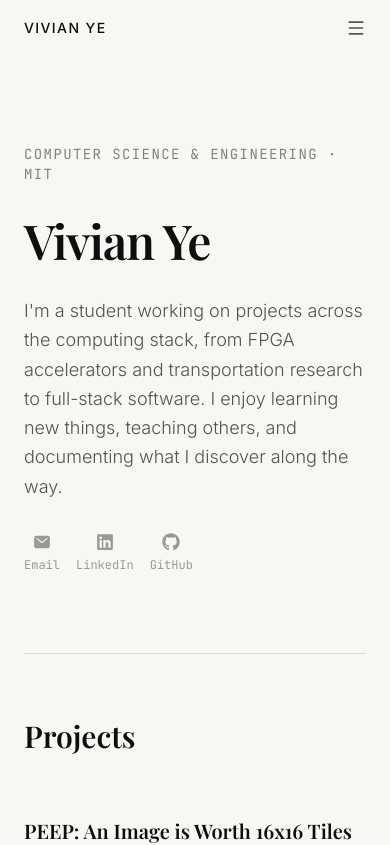
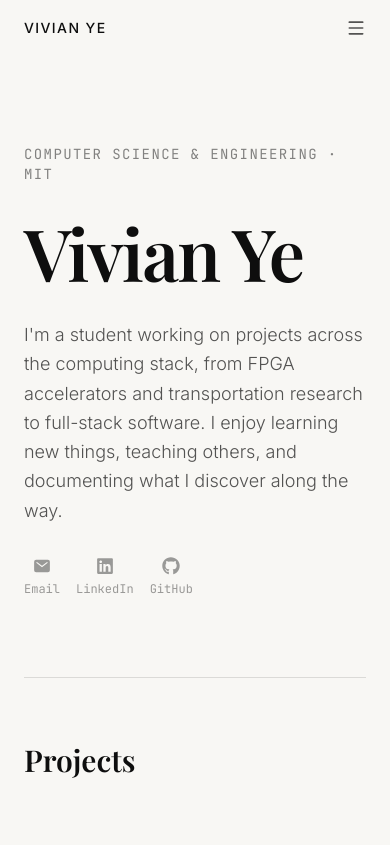
Before and after one commit to vvaye/vvaye.github.io, a React (Vite) app: page / in a window 390 px wide. Shown: the top 845 px of the page. Built offline with nearby package versions, Linux system fonts and the light colour scheme; a web font is replaced by a local one.

Commit message:
hero main header changes

```diff
--- a/src/app/App.tsx
+++ b/src/app/App.tsx
@@ -237,7 +237,7 @@ export default function App() {
 						Computer Science & Engineering · MIT
 					</p>
 					<h1
-						className="text-5xl md:text-8xl font-semibold leading-none tracking-tight"
+						className="text-7xl md:text-8xl font-semibold leading-none tracking-tight"
 						style={{ fontFamily: "'Playfair Display', serif" }}
 					>
 						Vivian Ye
```
